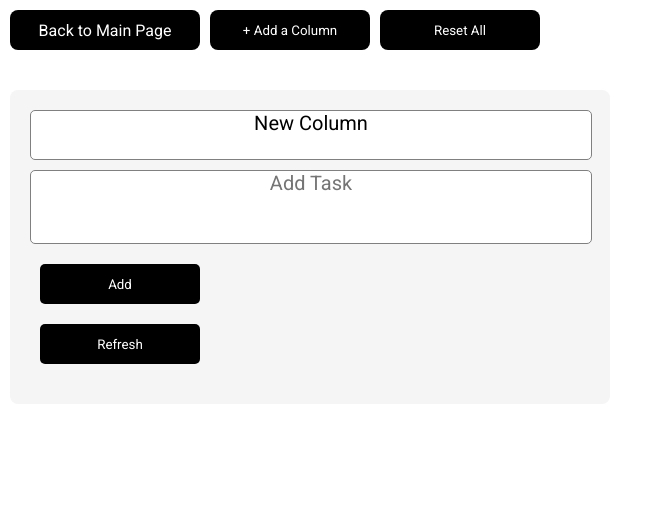
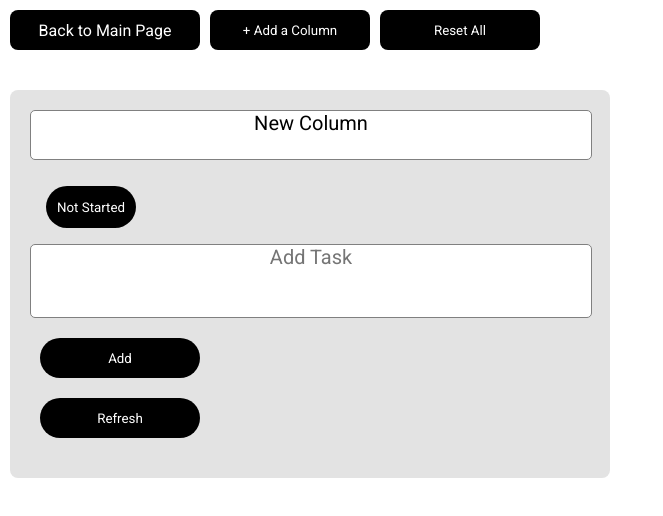
Before and after one commit to intel1337/taiyang-baluc-veil-techno-frontend, an Angular app in the folder frontend-angular/: page /kanban in a window 1280 px wide. Both pictures are taken after a click on the button "+ Add a Column". Shown: the top 516 px of the page, without its empty margins (0-663 px from the left). Built offline with nearby package versions, Linux system fonts and the light colour scheme.

Commit message:
Added States

```diff
--- a/frontend-angular/src/app/(kanban)/kanban/kanban.css
+++ b/frontend-angular/src/app/(kanban)/kanban/kanban.css
@@ -35,7 +35,7 @@
 }
 
 .row {
-    background-color: #f5f5f5;
+    background-color: #e3e3e3;
     border-radius: 8px;
     padding: 20px;
     min-height: 200px;
@@ -54,13 +54,14 @@
     color: white;
     border: none;
     border-radius: 5px;
-    padding: 8px 10px;
+    padding: 8px 8px;
     cursor: pointer;
     margin: 10px;
+    border-radius: 25px;
 }
 
 .row button:hover {
-    background-color: darkblue;
+    background-color: rgb(91, 91, 91);
 }
 
 .row textarea {
@@ -71,6 +72,7 @@
     font-size: 20px;
     margin-bottom: 10px;
 }
+
 
 .row ul {
     list-style: none;
@@ -93,3 +95,18 @@
 .buttonslist :hover {
     background-color: green;
 }
+
+
+
+.row input {
+    height: 2rem;
+    padding: 5px;;
+    margin: 1rem;
+    border-radius: 35px;
+    outline: none;
+    border: none;
+    width: 5rem;
+    background-color: black;
+    color: white;
+    text-align: center;
+}
--- a/frontend-angular/src/app/(kanban)/kanban/kanban.html
+++ b/frontend-angular/src/app/(kanban)/kanban/kanban.html
@@ -13,6 +13,7 @@
     <div class="row" *ngFor="let row of rows">
       <!-- Boucle for de row of le tableau rows -->
       <textarea [(ngModel)]="row.title" (ngModelChange)="updateRow()" rows="2" placeholder="Column Title"></textarea>
+      <input [(ngModel)]="row.status" (ngModelChange)="updateRow()" rows="2" >
       <textarea [(ngModel)]="row.taskInput" (ngModelChange)="updateRow()" rows="3" placeholder="Add Task"></textarea>
       <button (click)="addTask(row)">Add</button>
       <button (click)="updateRow()">Refresh</button>
--- a/frontend-angular/src/app/(kanban)/kanban/kanban.ts
+++ b/frontend-angular/src/app/(kanban)/kanban/kanban.ts
@@ -30,6 +30,7 @@ export class Kanban implements OnInit{
     this.rows.push({
       title: 'New Column',
       taskInput: '',
+      status: "Not Started",
       tasks: []
     });
     this.saveRow()
--- a/frontend-angular/src/app/(kanban)/model/kanban.ts
+++ b/frontend-angular/src/app/(kanban)/model/kanban.ts
@@ -10,4 +10,5 @@ export interface Row {
     title: string;
     taskInput: string;
     tasks: Task[];
+    status: string;
   }
--- a/frontend-angular/src/app/(kanban)/row/row.ts
+++ b/frontend-angular/src/app/(kanban)/row/row.ts
@@ -9,6 +9,7 @@ import { Component, EventEmitter, Output } from '@angular/core';
 export class Row {
   @Output() newRowEvent = new EventEmitter<Row>
 
+
   addNewRow(){
     this.newRowEvent.emit()
 
```
